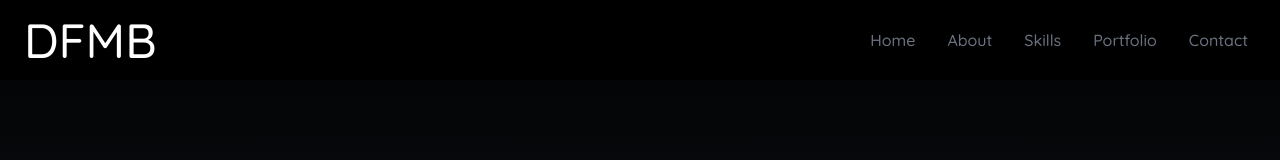
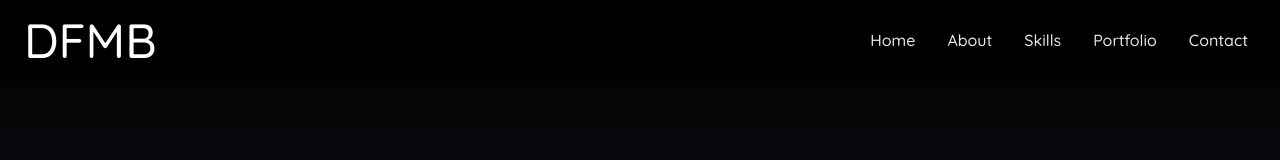
Before and after one commit to DavoXf/Template-Portfolio, a React (Create React App) app: page / in a window 1280 px wide. Shown: the top 160 px of the page. Built offline with nearby package versions, Linux system fonts and the light colour scheme.

Commit message:
styling text color

```diff
--- a/src/components/NavBar.jsx
+++ b/src/components/NavBar.jsx
@@ -37,7 +37,7 @@
 				{links.map(({ id, link }) => (
 					<li
 						key={id}
-						className="px-4 cursor-pointer capitalize font-medium text-gray-500 hover:scale-105 duration-200"
+						className="px-4 cursor-pointer capitalize font-medium text-gray-200 hover:scale-105 duration-200"
 					>
 						{link}
 					</li>
@@ -52,7 +52,7 @@
 			</div>
 
 			{nav && (
-				<ul className="flex flex-col justify-center items-center absolute top-0 left-0 w-full h-screen bg-gradient-to-b from-black to-gray-800 text-gray-500">
+				<ul className="flex flex-col justify-center items-center absolute top-0 left-0 w-full h-screen bg-gradient-to-b from-black to-gray-800 text-gray-200">
 					{links.map(({ id, link }) => (
 						<li
 							key={id}
```
